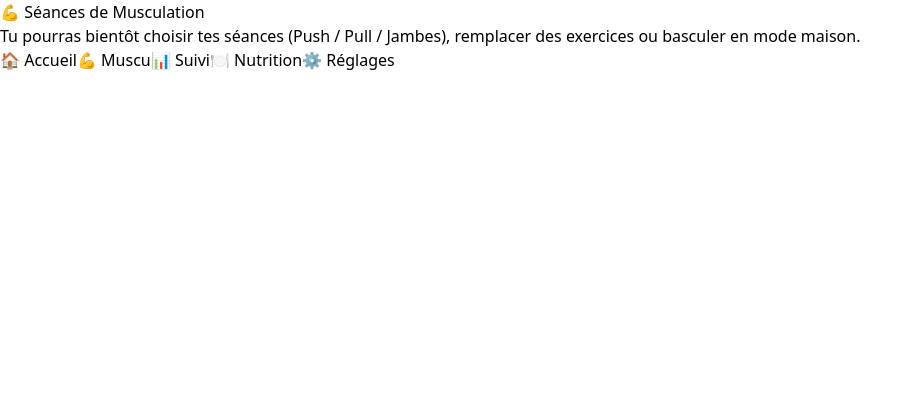
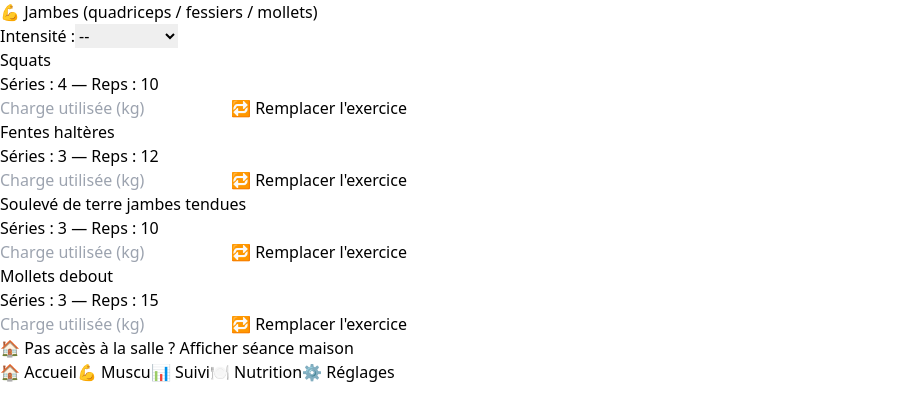
Before and after one commit to Alex84120/tracker-app, a React (Vite) app: page /muscu in a window 1280 px wide. Shown: the top 420 px of the page, without its empty margins (0-922 px from the left). Built offline with nearby package versions, Linux system fonts and the light colour scheme.

Commit message:
Update Muscu.jsx

```diff
--- a/src/pages/Muscu.jsx
+++ b/src/pages/Muscu.jsx
@@ -1,8 +1,122 @@
+import React, { useState } from 'react'
+
+const muscuPlan = {
+  Lundi: {
+    titre: 'Push (pectoraux / épaules / triceps)',
+    exos: [
+      { nom: 'Développé couché', series: 4, reps: 10 },
+      { nom: 'Développé militaire', series: 4, reps: 10 },
+      { nom: 'Écartés haltères', series: 3, reps: 12 },
+      { nom: 'Dips ou pompes triceps', series: 3, reps: 12 }
+    ]
+  },
+  Mardi: {
+    titre: 'Pull (dos / biceps)',
+    exos: [
+      { nom: 'Tractions', series: 4, reps: 8 },
+      { nom: 'Rowing barre', series: 4, reps: 10 },
+      { nom: 'Curl biceps', series: 3, reps: 12 },
+      { nom: 'Face pull', series: 3, reps: 15 }
+    ]
+  },
+  Jeudi: {
+    titre: 'Jambes (quadriceps / fessiers / mollets)',
+    exos: [
+      { nom: 'Squats', series: 4, reps: 10 },
+      { nom: 'Fentes haltères', series: 3, reps: 12 },
+      { nom: 'Soulevé de terre jambes tendues', series: 3, reps: 10 },
+      { nom: 'Mollets debout', series: 3, reps: 15 }
+    ]
+  }
+}
+
+const jours = ['Dimanche', 'Lundi', 'Mardi', 'Mercredi', 'Jeudi', 'Vendredi', 'Samedi']
+
 export default function Muscu() {
+  const today = new Date().getDay()
+  const jour = jours[today]
+  const seance = muscuPlan[jour]
+  const [charges, setCharges] = useState({})
+  const [intensite, setIntensite] = useState('')
+  const [remplacements, setRemplacements] = useState({})
+
+  const handleChangeCharge = (exo, value) => {
+    setCharges(prev => ({ ...prev, [exo]: value }))
+  }
+
+  const handleRemplacement = (exo) => {
+    const remplacement = prompt(`Par quoi veux-tu remplacer "${exo}" ?`)
+    if (remplacement) {
+      setRemplacements(prev => ({ ...prev, [exo]: remplacement }))
+    }
+  }
+
+  const handleMaison = () => {
+    alert(`Séance maison (haltère 10 kg) :
+- Pompes inclinées
+- Rowing haltère
+- Fentes
+- Gainage
+`)
+  }
+
+  if (!seance) {
+    return (
+      <div className="p-4">
+        <h2 className="text-xl font-bold mb-2">Pas de séance prévue ce jour</h2>
+        <button className="bg-blue-600 text-white px-4 py-2 rounded" onClick={handleMaison}>
+          🏠 Afficher une séance maison
+        </button>
+      </div>
+    )
+  }
+
   return (
     <div className="p-4">
-      <h1 className="text-xl font-bold mb-2">💪 Séances de Musculation</h1>
-      <p>Tu pourras bientôt choisir tes séances (Push / Pull / Jambes), remplacer des exercices ou basculer en mode maison.</p>
+      <h1 className="text-xl font-bold mb-2">💪 {seance.titre}</h1>
+
+      <label className="block mb-2">
+        Intensité :
+        <select
+          value={intensite}
+          onChange={(e) => setIntensite(e.target.value)}
+          className="ml-2 border px-2 py-1 rounded"
+        >
+          <option value="">--</option>
+          <option value="léger">🟢 Léger</option>
+          <option value="modéré">🟡 Modéré</option>
+          <option value="intense">🔴 Intense</option>
+        </select>
+      </label>
+
+      <ul>
+        {seance.exos.map(({ nom, series, reps }, index) => {
+          const exo = remplacements[nom] || nom
+          return (
+            <li key={index} className="mb-4 border-b pb-2">
+              <div className="font-semibold">{exo}</div>
+              <div>Séries : {series} — Reps : {reps}</div>
+              <input
+                type="text"
+                placeholder="Charge utilisée (kg)"
+                className="border px-2 py-1 mt-1 rounded w-full"
+                value={charges[exo] || ''}
+                onChange={(e) => handleChangeCharge(exo, e.target.value)}
+              />
+              <button
+                onClick={() => handleRemplacement(nom)}
+                className="text-sm text-blue-500 underline mt-1"
+              >
+                🔁 Remplacer l'exercice
+              </button>
+            </li>
+          )
+        })}
+      </ul>
+
+      <button className="mt-4 bg-gray-800 text-white px-4 py-2 rounded" onClick={handleMaison}>
+        🏠 Pas accès à la salle ? Afficher séance maison
+      </button>
     </div>
   )
 }
```
